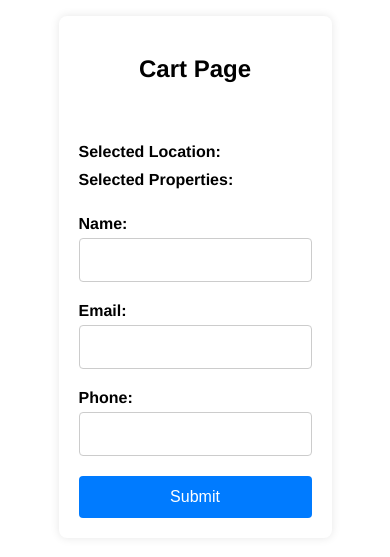
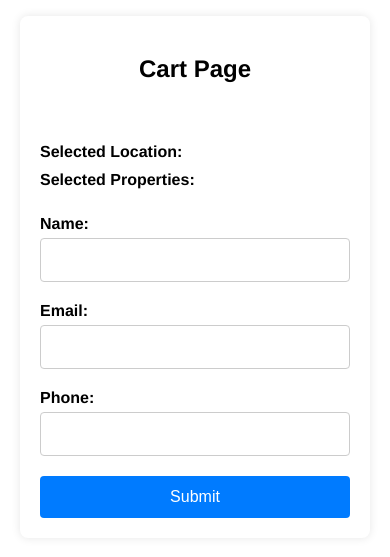
Before and after one commit to vinit20/property-selection, a Vue app: page /cart in a window 390 px wide. Shown: the part 145-702 px from the top of the page. Built offline with nearby package versions, Linux system fonts and the light colour scheme.

Commit message:
third-commit

```diff
--- a/src/pages/CartPage.vue
+++ b/src/pages/CartPage.vue
@@ -87,10 +87,11 @@ h2 {
   pointer-events: none; /* Prevent clicking on blurred elements */
 }
 
-@media (max-width: 600px) {
+@media (max-width: 767px) {
   .cart-page-main {
-    width: auto;
+    margin: 20px;
     padding: 20px;
+    width: 100%;
   }
   .submit-form {
     width: 70%;
```
